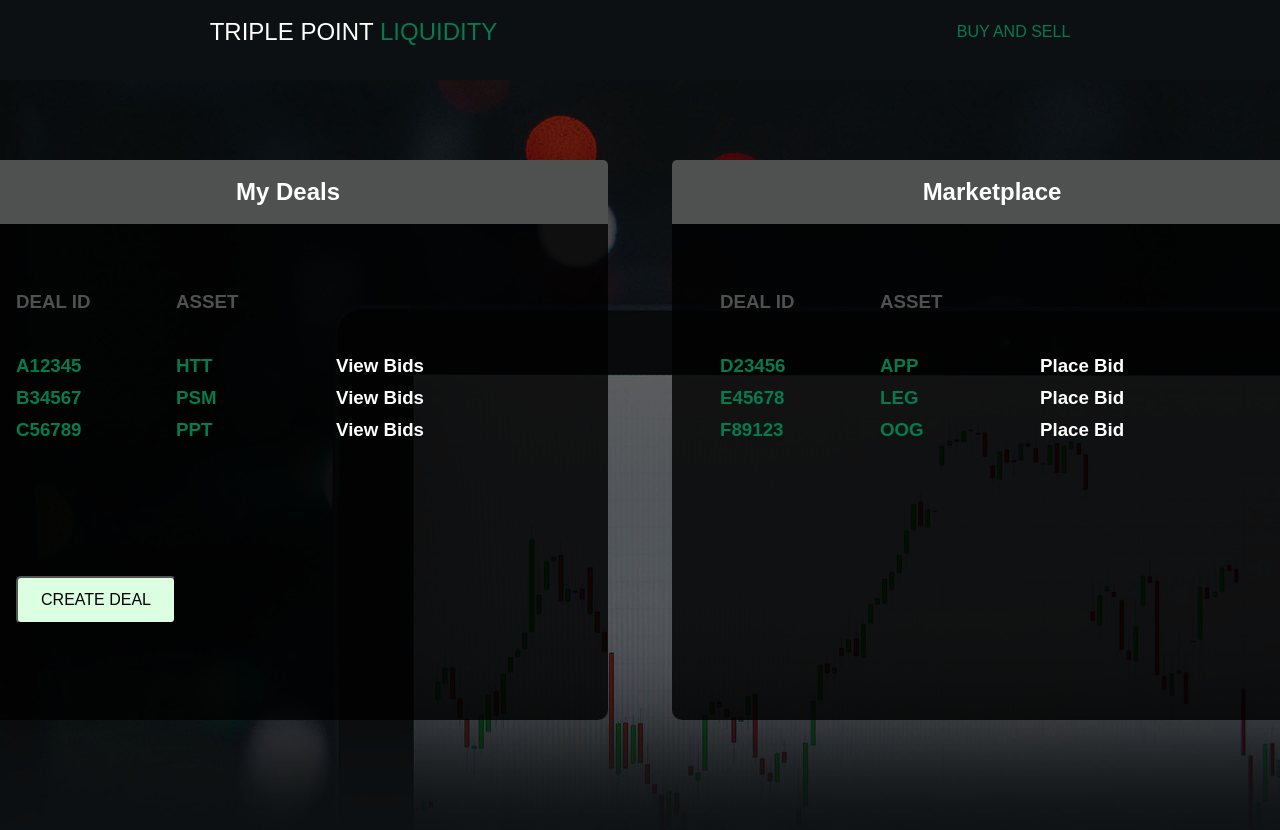
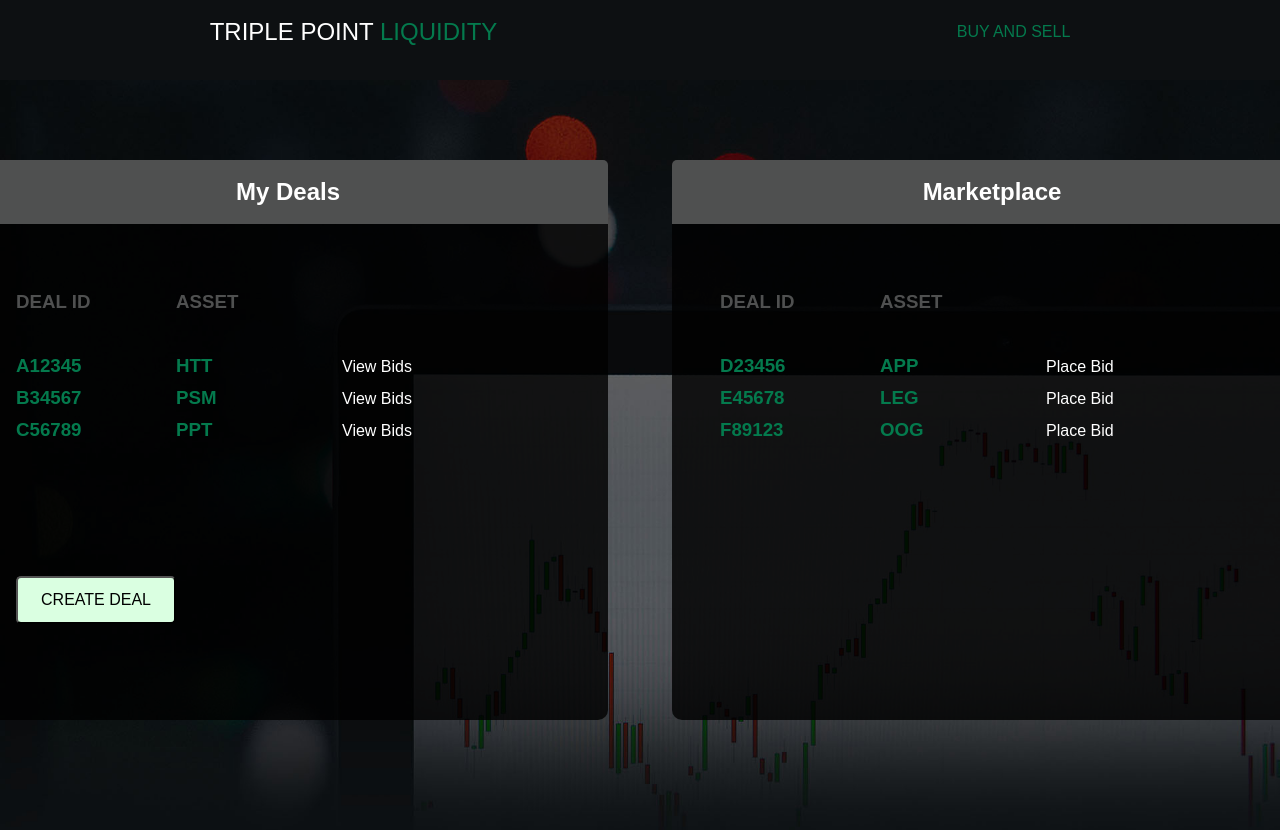
Before and after one commit to chriswillsflannery/tpl-typescript, a React (Create React App) app: page /buyandsell in a window 1280 px wide. Shown: the top 830 px of the page. Built offline with nearby package versions, Linux system fonts and the light colour scheme.

Commit message:
type fixes:

```diff
--- a/src/App.tsx
+++ b/src/App.tsx
@@ -4,8 +4,7 @@ import About from './components/about';
 import BuyAndSell from './components/buyandsell';
 import './App.css';
 
-class App extends React.Component {
-  render() {
+const App: React.FC = () => {
   return (
     <Router>
       <div className="App">
@@ -23,6 +22,5 @@ class App extends React.Component {
     </Router>
   )
 }
-}
 
 export default App;
--- a/src/components/about.css
+++ b/src/components/about.css
@@ -5,10 +5,6 @@
   grid-gap: 10rem;
   justify-content: center;
   height: 100vh;
-}
-
-.about-grid {
-  /* border: 2px solid white; */
 }
 
 .logo {
--- a/src/components/buyGrid.tsx
+++ b/src/components/buyGrid.tsx
@@ -1,3 +1,9 @@
+/**
+ * @author @chriswillsflannery
+ * @exports BuyGrid
+ * a stateless functional component which renders a "bids" or "market" div.
+ */
+
 import React from 'react';
 
 interface State {
@@ -11,7 +17,6 @@ interface Props {
   create?: any;
   place?: any;
   bid?: any;
-  vbc?: any;
   view: string;
 }
 
@@ -25,8 +30,8 @@ const BuyGrid: React.FC<Props> = (props) => {
           <h3 className="listing-attribute">{obj.dealID}</h3>
           <h3 className="listing-attribute">{obj.asset}</h3>
           <h3 className="listing-link">
-            {props.name === 'My Deals' && <a onClick={() => props.bid(true)}>{props.view}</a>}
-            {props.name === 'Marketplace' && <a onClick={() => props.place(true)}>{props.view}</a>}
+            {props.name === 'My Deals' && <button onClick={() => props.bid(true)}>{props.view}</button>}
+            {props.name === 'Marketplace' && <button onClick={() => props.place(true)}>{props.view}</button>}
           </h3>
         </div>
       )
@@ -47,10 +52,9 @@ const BuyGrid: React.FC<Props> = (props) => {
         </div>
         {props.name === 'My Deals' &&
           <div className="info-line createNew">
-            <button onClick={() => {
-              console.log('hit');
-              props.create(true)
-            }}>CREATE DEAL</button>
+            <button onClick={() => props.create(true)}>
+              CREATE DEAL
+            </button>
           </div>}
       </div>
     </main>
--- a/src/components/buyandsell.css
+++ b/src/components/buyandsell.css
@@ -86,8 +86,11 @@
   color: var(--green);
 }
 
-.listing-link a {
+.listing-link button {
   color: white;
+  background: none;
+  border: none;
+  font-size: 1rem;
   text-decoration: none;
   cursor: pointer;
 }
--- a/src/components/buyandsell.tsx
+++ b/src/components/buyandsell.tsx
@@ -1,3 +1,10 @@
+/**
+ * @author @chriswillsflannery
+ * @exports BuyAndSell
+ * a stateful functional component which displays the buy/sell view.
+ * contains main buying and selling logic.
+ */
+
 import React, { useState, useReducer } from 'react';
 import BuyGrid from './buyGrid';
 import Backdrop from './Backdrop/Backdrop';
@@ -52,11 +59,10 @@ function reducer(state: any, action: any) {
 
 const BuyAndSell: React.FC = () => {
   const [state, dispatch] = useReducer(reducer, initialState);
-  const [creating, setCreating] = useState(false);
-  const [placing, setPlacing] = useState(false);
-  const [bidding, setBidding] = useState(false);
-  const [assetName, setAssetName] = useState('');
-  const [viewBidsClicked, setViewBidsClicked] = useState('');
+  const [creating, setCreating] = useState<boolean>(false);
+  const [placing, setPlacing] = useState<boolean>(false);
+  const [bidding, setBidding] = useState<boolean>(false);
+  const [assetName, setAssetName] = useState<string>('');
 
   const handleSubmit = (e: any) => {
     e.preventDefault();
@@ -71,8 +77,7 @@ const BuyAndSell: React.FC = () => {
     }
   }
 
-  const handleXClick = (e: any) => {
-    console.log("HANDLED");
+  const handleXClick = () => {
     setCreating(false);
     setPlacing(false);
     setBidding(false);
@@ -105,6 +110,7 @@ const BuyAndSell: React.FC = () => {
           </div>
         </form>
       </CreateModal>}
+
       {placing && <CreateModal action="placing" handleClick={handleXClick}>
         <form onSubmit={handleSubmit}>
           <div className="form-control">
@@ -127,8 +133,8 @@ const BuyAndSell: React.FC = () => {
         handleClick={handleXClick}
         handleAccept={handleAccept}
       >
+      </BidsModal>}
 
-      </BidsModal>}
       {(creating || placing || bidding) && <Backdrop />}
       <div className="buyandsell">
         <BuyGrid
@@ -137,7 +143,6 @@ const BuyAndSell: React.FC = () => {
           state={state.deals}
           create={setCreating}
           bid={setBidding}
-          vbc={setViewBidsClicked}
         />
         <BuyGrid
           name="Marketplace"
```
Also changed, not shown: src/components/Backdrop/Backdrop.tsx (+7 -1 lines), src/components/Modal/BidsModal.tsx (+12 -1 lines), src/components/Modal/CreateModal.tsx (+12 -1 lines), src/components/about.tsx (+7 -3 lines). Lines whose indentation alone changed are shown as unchanged.
